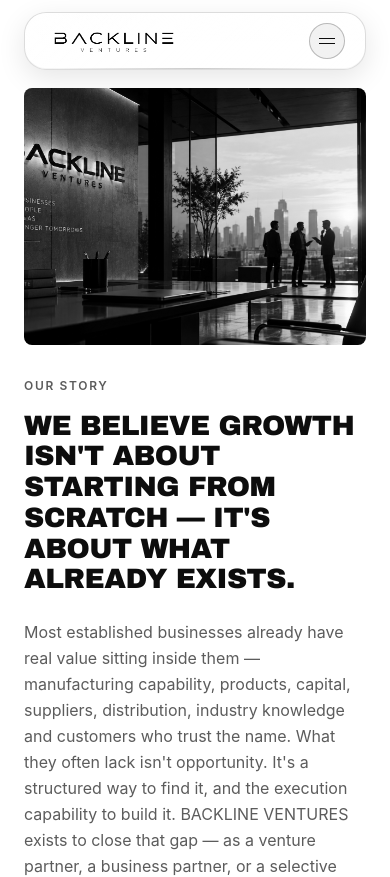
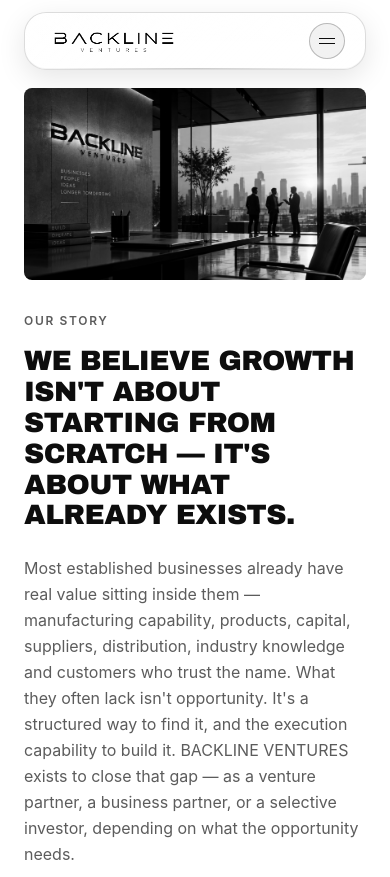
Before and after one commit to mohadsaalee/backline-ventures, a Next.js app: page /about in a window 390 px wide. Shown: the top 877 px of the page. Built offline with nearby package versions, Linux system fonts and the light colour scheme.

Commit message:
Update site content and sections

```diff
--- a/app/about/page.tsx
+++ b/app/about/page.tsx
@@ -21,14 +21,14 @@
       {/* Full-width banner */}
       <section className="container-px pt-[88px] pb-6 md:pb-28">
         <Reveal delay={0.1}>
-          <div className="relative w-full aspect-[4/3] sm:aspect-[16/9] md:aspect-[21/9] rounded-lg overflow-hidden bg-bg-warm">
+          <div className="relative w-full md:aspect-[21/9] rounded-lg overflow-hidden bg-bg-warm">
             {/* eslint-disable-next-line @next/next/no-img-element */}
             <img
               src="/team.png"
               alt="BACKLINE VENTURES"
               decoding="async"
               fetchPriority="high"
-              className="h-full w-full object-cover grayscale"
+              className="block h-auto w-full md:h-full md:object-cover grayscale"
             />
           </div>
         </Reveal>
```
